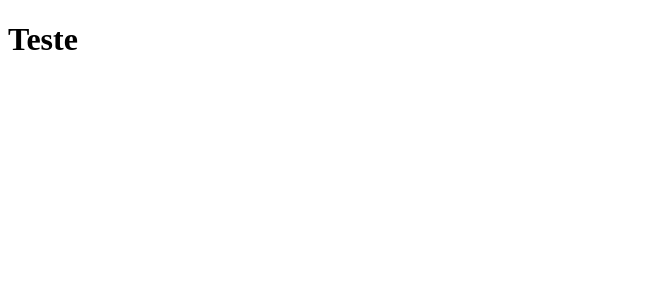
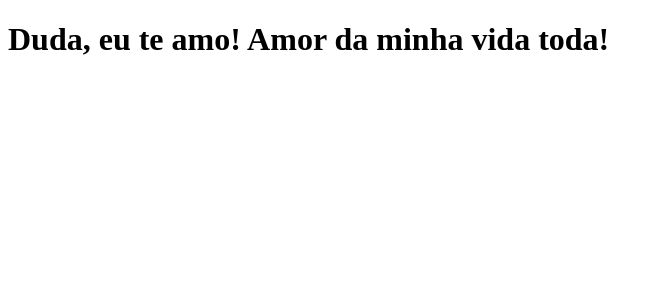
Before and after one commit to Victorteix/clone-tabnews, a Next.js app: page / in a window 1280 px wide. Shown: the top 300 px of the page, without its empty margins (0-662 px from the left). Built offline with nearby package versions, Linux system fonts and the light colour scheme.

Commit message:
Changing message

```diff
--- a/pages/index.js
+++ b/pages/index.js
@@ -1,5 +1,5 @@
 function Home() {
-    return <h1>Teste</h1>
+    return <h1>Duda, eu te amo! Amor da minha vida toda!</h1>
 }
 
 export default Home;
```
